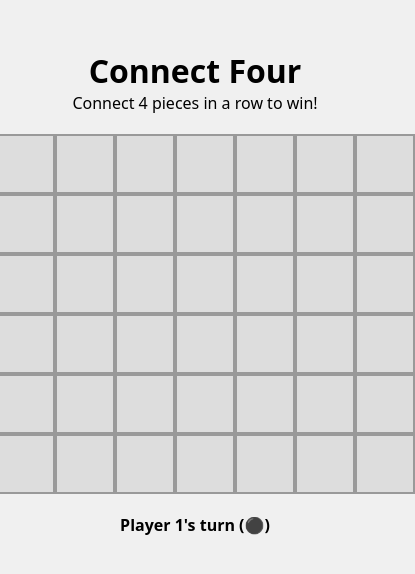
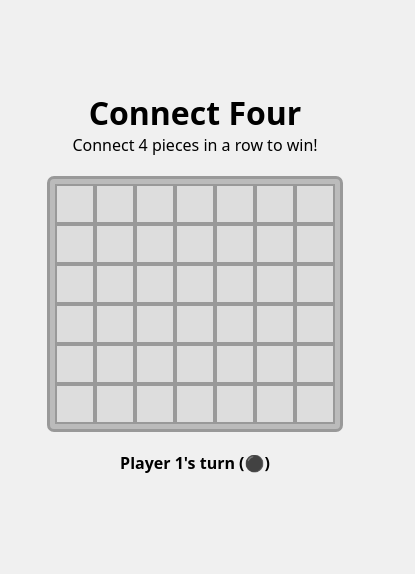
Before and after one commit to ShawnEdgell/Connect-4, a Svelte app: page / in a window 390 px wide. Shown: the part 140-714 px from the top of the page, 415 px wide, since content can reach past the window. Built offline with nearby package versions, Linux system fonts and the light colour scheme.

Commit message:
updated styling

```diff
--- a/index.html
+++ b/index.html
@@ -3,11 +3,20 @@
   <head>
     <meta charset="UTF-8" />
     <link rel="icon" type="image/svg+xml" href="/vite.svg" />
-    <meta name="viewport" content="width=device-width, initial-scale=1.0" />
+    <meta id="viewport" name="viewport" content="width=device-width, initial-scale=1">
     <title>Vite + Svelte</title>
   </head>
   <body>
     <div id="app"></div>
-    <script type="module" src="/src/main.js"></script>
+    <script type="module" src="/src/main.js">
+
+        window.addEventListener('DOMContentLoaded', (event) => {
+            if (window.matchMedia("(max-width: 767px)").matches) {
+                let viewport = document.querySelector("#viewport");
+                viewport.content = "width=device-width, initial-scale=1, maximum-scale=1, user-scalable=no";
+            }
+        });
+
+    </script>
   </body>
 </html>
--- a/src/App.svelte
+++ b/src/App.svelte
@@ -1,5 +1,4 @@
 <script>
-  import { fly } from 'svelte/transition';
 
   const ROWS = 6;
   const COLUMNS = 7;
@@ -89,9 +88,9 @@
             disabled={row[columnIndex] !== null || isGameOver}
           >
             {#if row[columnIndex] === PLAYER_1}
-              <span in:fly={{ y: -100, duration: 300 }}>{PLAYER_1}</span>
+              <span>{PLAYER_1}</span>
             {:else if row[columnIndex] === PLAYER_2}
-              <span in:fly={{ y: -100, duration: 300 }}>{PLAYER_2}</span>
+              <span>{PLAYER_2}</span>
             {/if}
           </button>
         {/each}
--- a/src/app.css
+++ b/src/app.css
@@ -14,7 +14,7 @@ body {
 }
 
 .header {
-    padding: 20px;
+  margin-bottom: 20px;
 }
 
 h1, p {
@@ -24,14 +24,16 @@ h1, p {
 .connect4-board {
   display: grid;
   grid-template-columns: repeat(7, 1fr);
-    max-width: 400px;
   margin: 0 auto;
+  border: 3px solid #999999;
+  padding: 5px;
+  border-radius: 7px;
+  background-color: #bbbbbb;
 }
 
-  /* Style for individual cells (buttons) */
 .connect4-cell {
-    width: 60px;
-    height: 60px;
+  width: 50px;
+  height: 50px;
   background-color: #dddddd;
   border: 2px solid #999999;
   display: flex;
@@ -39,20 +41,28 @@ h1, p {
   justify-content: center;
   font-size: 24px;
   cursor: pointer;
+  transition: all 0.4s ease-in-out;
 }
 
 .connect4-cell:hover {
   background-color: #aaaaaa;
 }
 
-  /* Style for the "Player 1" and "Player 2" labels */
 .player-label {
   text-align: center;
   margin-top: 20px;
   font-weight: bold;
+  transition: color 0.4s ease-in-out;
 }
 
-  /* Style for the game over modal */
+.player-label[data-player='1'] {
+  color: black;
+}
+
+.player-label[data-player='2'] {
+  color: red;
+}
+
 .modal {
   display: none;
   position: fixed;
@@ -64,6 +74,7 @@ h1, p {
   justify-content: center;
   align-items: center;
   z-index: 1000;
+  transition: opacity 0.4s ease-in-out;
 }
 
 .modal-content {
@@ -71,15 +82,19 @@ h1, p {
   padding: 20px;
   border-radius: 5px;
   text-align: center;
+  transform: scale(0.7);
+  transition: transform 0.4s ease-in-out;
 }
 
-  /* Style for the game over message */
+.modal[data-active='true'] .modal-content {
+  transform: scale(1);
+}
+
 .game-over-message {
   font-weight: bold;
   margin-bottom: 10px;
 }
 
-  /* Style for the "New Game" button */
 .new-game-button {
   display: block;
   margin: 10px auto;
@@ -90,9 +105,21 @@ h1, p {
   border-radius: 5px;
   font-size: 16px;
   cursor: pointer;
-    transition: background-color 0.3s;
+  transition: background-color 0.4s ease-in-out;
 }
 
 .new-game-button:hover {
   background-color: #0056b3;
 }
+
+/* Optional media queries for responsiveness */
+@media (max-width: 600px) {
+  .connect4-board {
+    grid-template-columns: repeat(7, 40px);
+  }
+
+  .connect4-cell {
+    width: 40px;
+    height: 40px;
+  }
+}
--- a/src/main.js
+++ b/src/main.js
@@ -5,4 +5,11 @@ const app = new App({
   target: document.getElementById('app'),
 })
 
+window.addEventListener('DOMContentLoaded', (event) => {
+  if (window.matchMedia("(max-width: 767px)").matches) {
+      let viewport = document.querySelector("#viewport");
+      viewport.content = "width=device-width, initial-scale=1, maximum-scale=1, user-scalable=no";
+  }
+});
+
 export default app
```
Also changed, not shown: src/assets/black.svg (added), src/assets/red.svg (added). Lines whose indentation alone changed are shown as unchanged.
